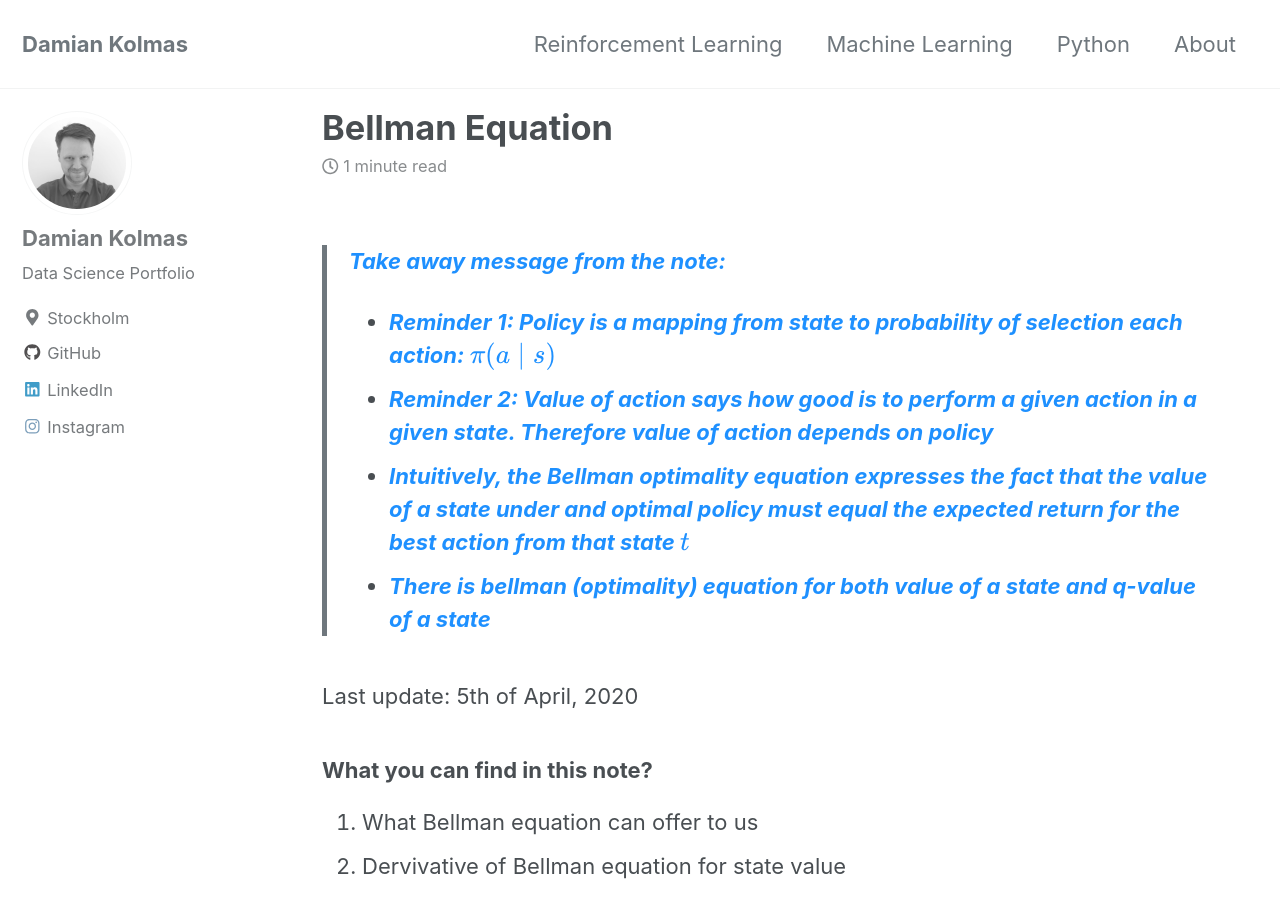
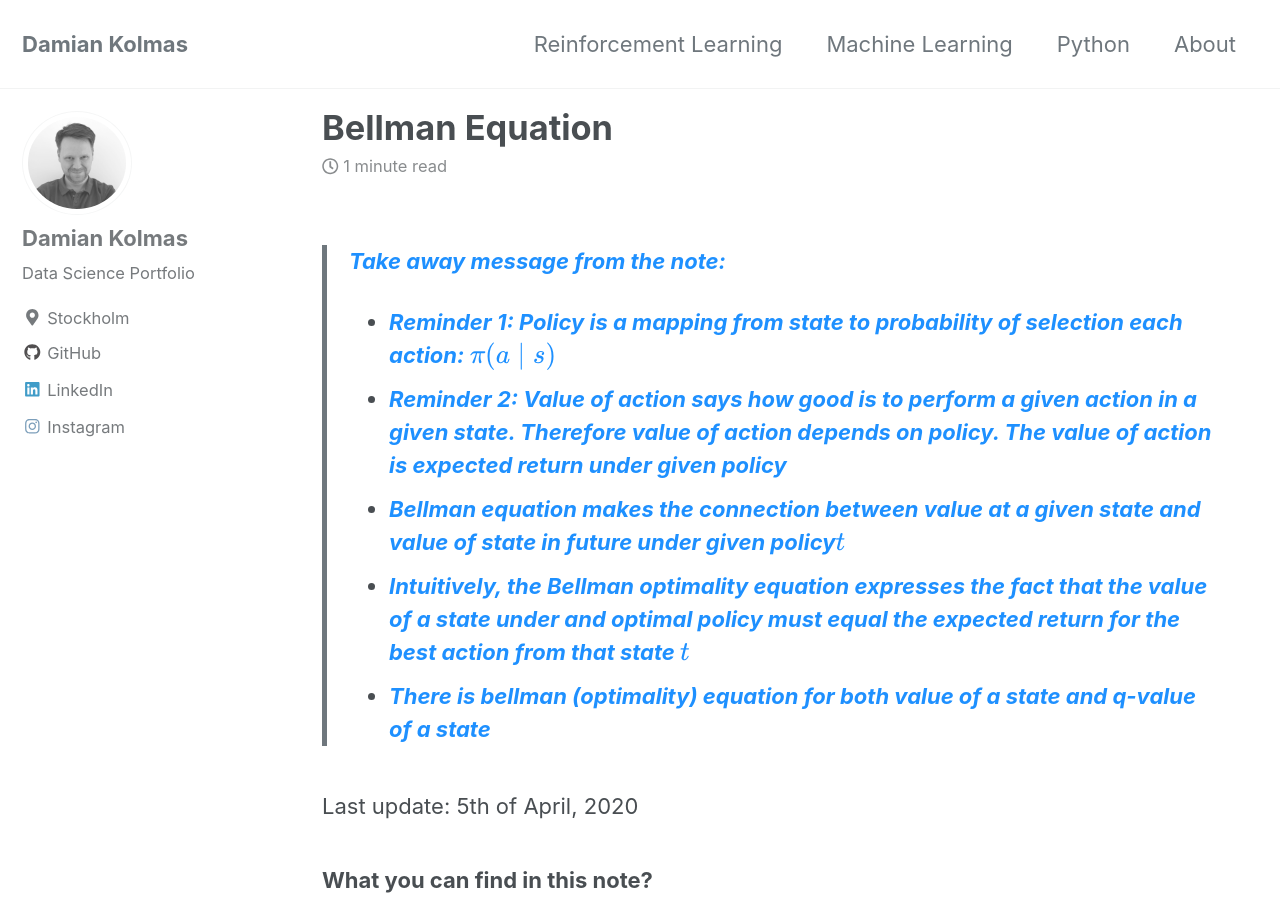
Before and after one commit to DKolmas/DKolmas.github.io, a Jekyll site: the page built from _posts/2020-01-07-Bellman-Equations-Introduction.md, in a window 1280 px wide and 900 px high. Built offline with Jekyll 4.4.1, drawn with Linux system fonts in a browser that asks for light colours; cached includes are drawn as plain includes; formulas are drawn with MathJax 3.

Commit message:
small update

```diff
--- a/_posts/2020-01-07-Bellman-Equations-Introduction.md
+++ b/_posts/2020-01-07-Bellman-Equations-Introduction.md
@@ -11,7 +11,8 @@ classes: wide
 
 > <span style="color:dodgerblue">**Take away message from the note:**</span>
 > * <span style="color:dodgerblue">**Reminder 1: Policy is a mapping from state to probability of selection each action: $$\pi(a \mid s)$$**</span>
-> * <span style="color:dodgerblue">**Reminder 2: Value of action says how good is to perform a given action in a given state. Therefore value of action depends on policy**</span>
+> * <span style="color:dodgerblue">**Reminder 2: Value of action says how good is to perform a given action in a given state. Therefore value of action depends on policy. The value of action is expected return under given policy**</span>
+> * <span style="color:dodgerblue">**Bellman equation makes the connection between value at a given state and value of state in future under given policy$$t$$**</span>
 > * <span style="color:dodgerblue">**Intuitively, the Bellman optimality equation expresses the fact that the value of a state under and optimal policy must equal the expected return for the best action from that state  $$t$$**</span>
 > * <span style="color:dodgerblue">**There is bellman (optimality) equation for both value of a state and q-value of a state**</span>
 
@@ -38,4 +39,6 @@ Bellman equation derivative
 
 ![image](/images/state_value_Bellman_01.png)
 
+where:
+
 Note that $$R_{t+1}$$ is a random varible, wherease $$r$$ possible reward outcome (sepcific value for a given state). The expectation of return G_t depends on states and rewards infinitely far into future.
```
